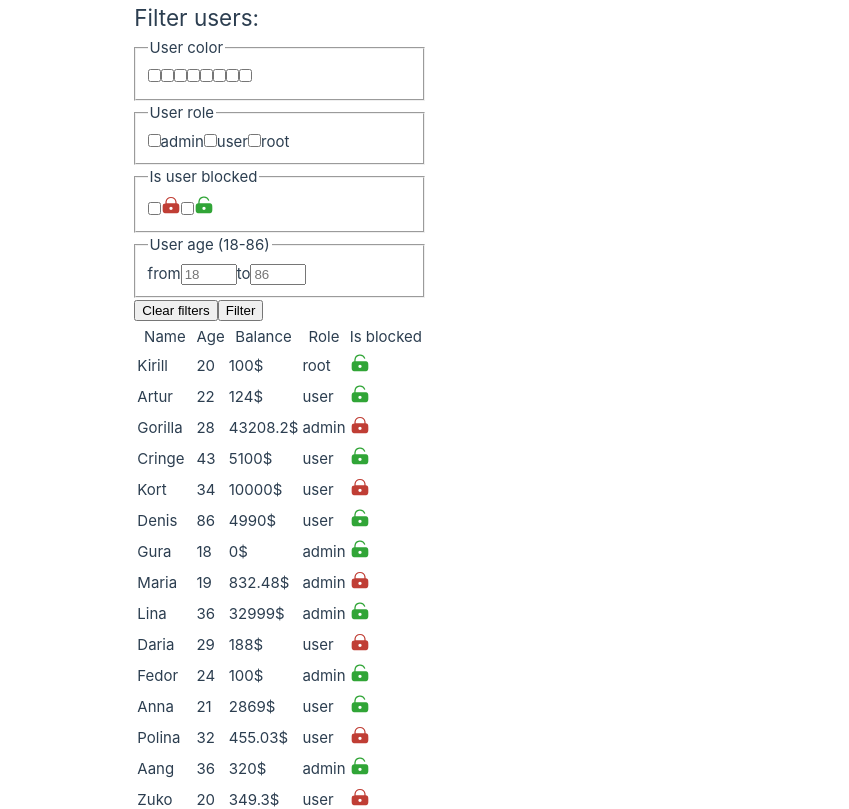
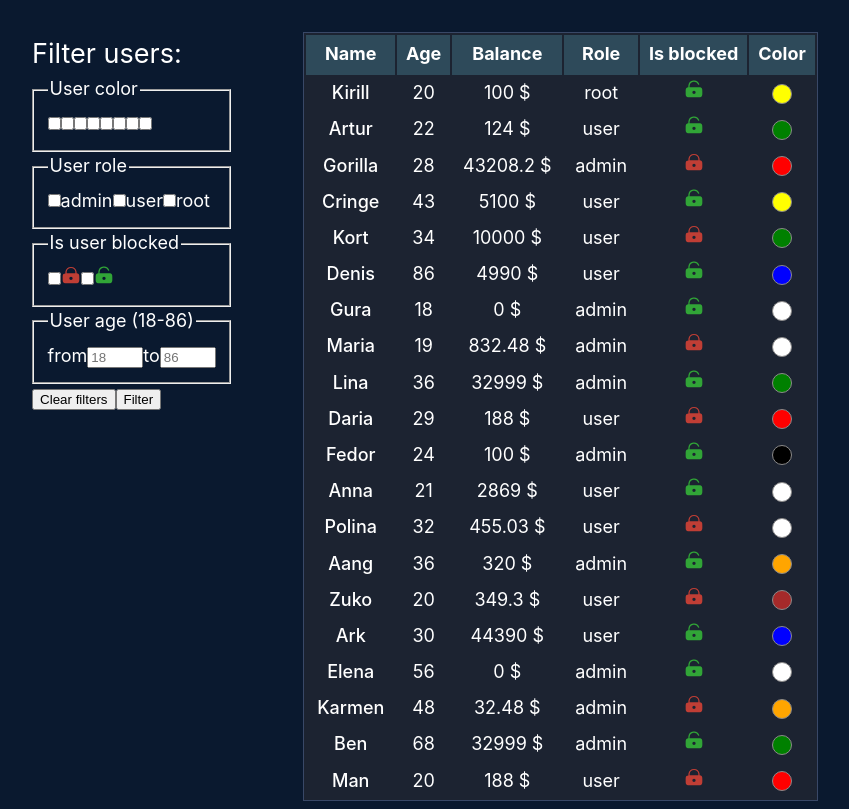
Before and after one commit to snork-maiden/colourful-users-list, a Vue app: page / in a window 1280 px wide. Shown: the top 809 px of the page, without its empty margins (215-1064 px from the left). Built offline with nearby package versions, Linux system fonts and the light colour scheme.

Commit message:
Add styles

```diff
--- a/src/App.vue
+++ b/src/App.vue
@@ -3,11 +3,15 @@ import TheUsers from './components/TheUsers.vue'
 </script>
 
 <template>
-  <main>
+  <main class="main">
     <TheUsers />
   </main>
 </template>
 
 <style scoped>
-
+.main {
+  display: flex;
+  flex-wrap: wrap;
+  gap: 2em 4em;
+}
 </style>
--- a/src/assets/base.css
+++ b/src/assets/base.css
@@ -1,53 +1,9 @@
-/* color palette from <https://github.com/vuejs/theme> */
 :root {
-  --vt-c-white: #ffffff;
-  --vt-c-white-soft: #f8f8f8;
-  --vt-c-white-mute: #f2f2f2;
+  --color-text: white;
+  --color-background: #0a192f;
 
-  --vt-c-black: #181818;
-  --vt-c-black-soft: #222222;
-  --vt-c-black-mute: #282828;
-
-  --vt-c-indigo: #2c3e50;
-
-  --vt-c-divider-light-1: rgba(60, 60, 60, 0.29);
-  --vt-c-divider-light-2: rgba(60, 60, 60, 0.12);
-  --vt-c-divider-dark-1: rgba(84, 84, 84, 0.65);
-  --vt-c-divider-dark-2: rgba(84, 84, 84, 0.48);
-
-  --vt-c-text-light-1: var(--vt-c-indigo);
-  --vt-c-text-light-2: rgba(60, 60, 60, 0.66);
-  --vt-c-text-dark-1: var(--vt-c-white);
-  --vt-c-text-dark-2: rgba(235, 235, 235, 0.64);
-}
-
-/* semantic color variables for this project */
-:root {
-  --color-background: var(--vt-c-white);
-  --color-background-soft: var(--vt-c-white-soft);
-  --color-background-mute: var(--vt-c-white-mute);
-
-  --color-border: var(--vt-c-divider-light-2);
-  --color-border-hover: var(--vt-c-divider-light-1);
-
-  --color-heading: var(--vt-c-text-light-1);
-  --color-text: var(--vt-c-text-light-1);
-
-  --section-gap: 160px;
-}
-
-@media (prefers-color-scheme: dark) {
-  :root {
-    --color-background: var(--vt-c-black);
-    --color-background-soft: var(--vt-c-black-soft);
-    --color-background-mute: var(--vt-c-black-mute);
-
-    --color-border: var(--vt-c-divider-dark-2);
-    --color-border-hover: var(--vt-c-divider-dark-1);
-
-    --color-heading: var(--vt-c-text-dark-1);
-    --color-text: var(--vt-c-text-dark-2);
-  }
+  --table-bg: #1c2331;
+  --table-border-color: #394867;
 }
 
 *,
@@ -59,6 +15,8 @@
 }
 
 body {
+  display: grid;
+  place-items: center;
   min-height: 100vh;
   color: var(--color-text);
   background: var(--color-background);
@@ -79,7 +37,7 @@ body {
     'Droid Sans',
     'Helvetica Neue',
     sans-serif;
-  font-size: 15px;
+  font-size: 18px;
   text-rendering: optimizeLegibility;
   -webkit-font-smoothing: antialiased;
   -moz-osx-font-smoothing: grayscale;
--- a/src/assets/main.css
+++ b/src/assets/main.css
@@ -6,30 +6,3 @@
   padding: 2rem;
   font-weight: normal;
 }
-
-a,
-.green {
-  text-decoration: none;
-  color: hsla(160, 100%, 37%, 1);
-  transition: 0.4s;
-  padding: 3px;
-}
-
-@media (hover: hover) {
-  a:hover {
-    background-color: hsla(160, 100%, 37%, 0.2);
-  }
-}
-
-@media (min-width: 1024px) {
-  body {
-    display: flex;
-    place-items: center;
-  }
-
-  #app {
-    display: grid;
-    grid-template-columns: 1fr 1fr;
-    padding: 0 2rem;
-  }
-}
--- a/src/components/UsersFilters.vue
+++ b/src/components/UsersFilters.vue
@@ -25,7 +25,6 @@ function setFilters() {
   let fieldData = Array.from(formData)
   const fieldObjects = fieldData.map(([name, value]) => ({ name, value }))
   let filters: FilterParams = {}
-
 
   const colors: Color[] | undefined = fieldObjects
     .filter(({ name }) => name === 'color')
--- a/src/components/UsersTable.vue
+++ b/src/components/UsersTable.vue
@@ -3,11 +3,11 @@ import type { FilterParams, User } from '@/interfaces'
 import UsersTableRow from './UsersTableRow.vue'
 defineProps<{
   usersList: User[]
-  filters: FilterParams | null
 }>()
 </script>
 
 <template>
+  <div class="wrapper">
     <table class="table">
       <tr class="row headers">
         <th class="header">Name</th>
@@ -15,9 +15,30 @@ defineProps<{
         <th class="header">Balance</th>
         <th class="header">Role</th>
         <th class="header">Is blocked</th>
+        <th class="header">Color</th>
       </tr>
       <UsersTableRow v-for="user of usersList" :key="user.id" :user="user" />
     </table>
+  </div>
 </template>
 
-<style scoped></style>
+<style scoped>
+.wrapper {
+  max-width: 90vw;
+  overflow-x: auto;
+  scroll-snap-align: center;
+}
+.table {
+  background-color: var(--table-bg);
+  border: 1px solid var(--table-border-color);
+  text-align: center;
+}
+
+.header {
+  background-color: #2e4a5a;
+  padding: 0.3em 0.5em;
+  font-weight: bold;
+}
+
+
+</style>
--- a/src/components/UsersTableRow.vue
+++ b/src/components/UsersTableRow.vue
@@ -10,9 +10,9 @@ defineProps<{
 
 <template>
   <tr class="row">
-    <td class="cell">{{ user.name }}</td>
+    <td class="cell name">{{ user.name }}</td>
     <td class="cell">{{ user.age }}</td>
-    <td class="cell">{{ user.balance + '$' }}</td>
+    <td class="cell">{{ user.balance + ' $' }}</td>
     <td class="cell">
       <span :class="'role ' + user.role">{{ user.role }}</span>
     </td>
@@ -20,7 +20,35 @@ defineProps<{
       <IconLockedLock v-if="user.blocked" />
       <IconUnlockedLock v-else />
     </td>
+    <td class="cell">
+      <div class="color-wrapper">
+        <div class="color"></div>
+      </div>
+    </td>
   </tr>
 </template>
 
-<style scoped></style>
+<style scoped>
+.cell {
+  padding: 0.15em 0.6em;
+}
+
+.name {
+  font-weight: 500;
+}
+
+.color-wrapper {
+  width: 100%;
+  height: 100%;
+  display: grid;
+  place-items: center;
+}
+
+.color {
+  background-color: v-bind('user.color');
+  width: 20px;
+  height: 20px;
+  border-radius: 50%;
+  border: 1px solid rgb(139, 138, 138);
+}
+</style>
```
Lines whose indentation alone changed are shown as unchanged.
